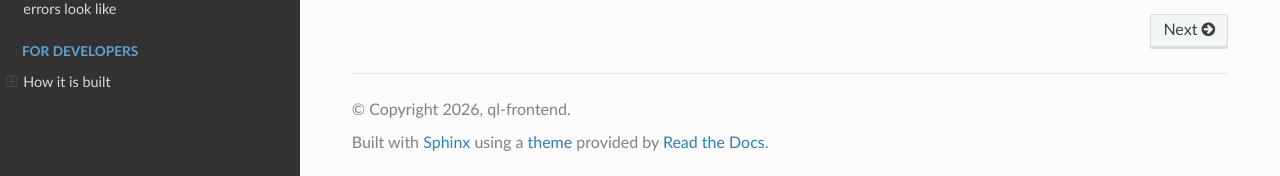
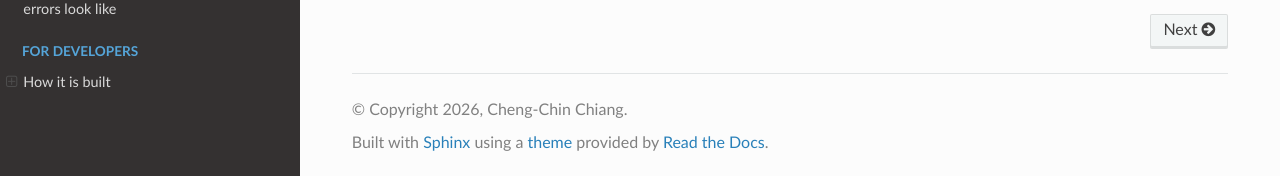
Before and after one commit to markccchiang/ql-frontend, a Sphinx documentation site: the page built from doc/index.md, in a window 1280 px wide and 900 px high, scrolled down 4362 px. Shown: the part 721-897 px from the top of the window. Built offline with Sphinx 7.4.7 and the Read the Docs theme 3.1.0, drawn with Linux system fonts in a browser that asks for light colours.

Commit message:
License ql-frontend under MIT
The code in this repository is free to use, copy, modify and distribute,
commercially included, with the copyright notice kept. package.json
declares it, the guide's footer names the copyright holder rather than
the project, and the README notes that the npm dependencies and the
ql-backend service are licensed separately.

Co-Authored-By: Claude Opus 5 <noreply@anthropic.com>
Claude-Session: https://claude.ai/code/session_01MJtVZSjTSgWshw7miPwQ9g

```diff
--- a/doc/conf.py
+++ b/doc/conf.py
@@ -6,8 +6,8 @@
 # installation.
 
 project = "ql-frontend"
-author = "ql-frontend"
-copyright = "2026, ql-frontend"
+author = "Cheng-Chin Chiang"
+copyright = "2026, Cheng-Chin Chiang"
 release = "M8"
 
 extensions = [
--- a/package.json
+++ b/package.json
@@ -2,6 +2,7 @@
     "name": "ql-frontend",
     "private": true,
     "version": "0.0.0",
+    "license": "MIT",
     "type": "module",
     "scripts": {
         "gen": "rm -rf src/gen && buf generate proto",
```
Also changed, not shown: README.md (+7 -0 lines), 2 other files.
